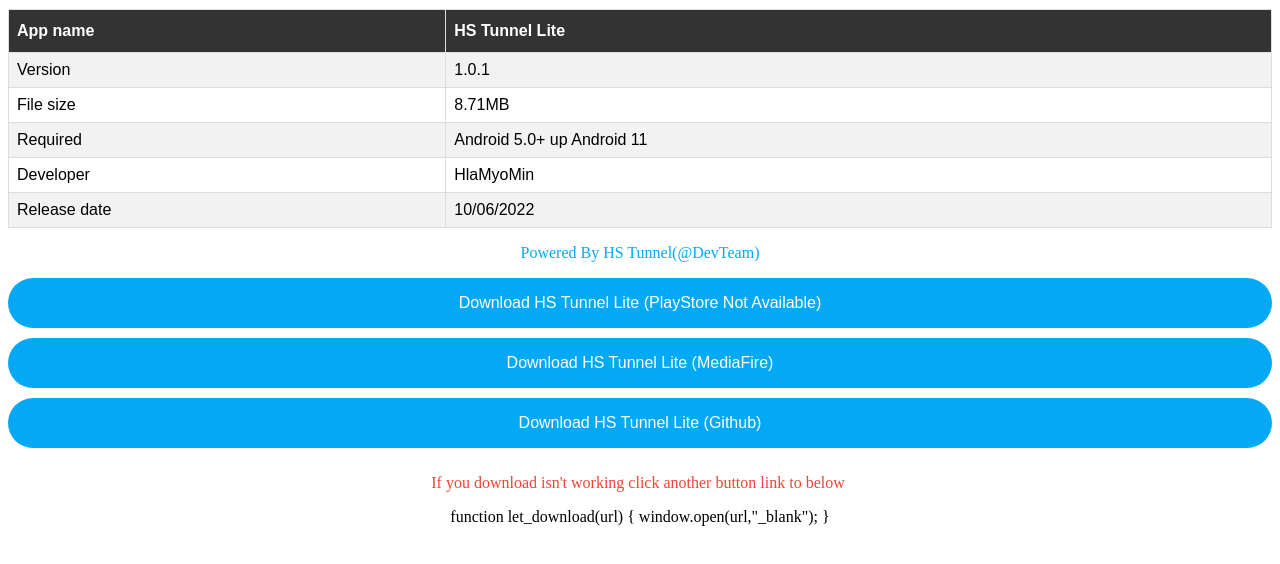
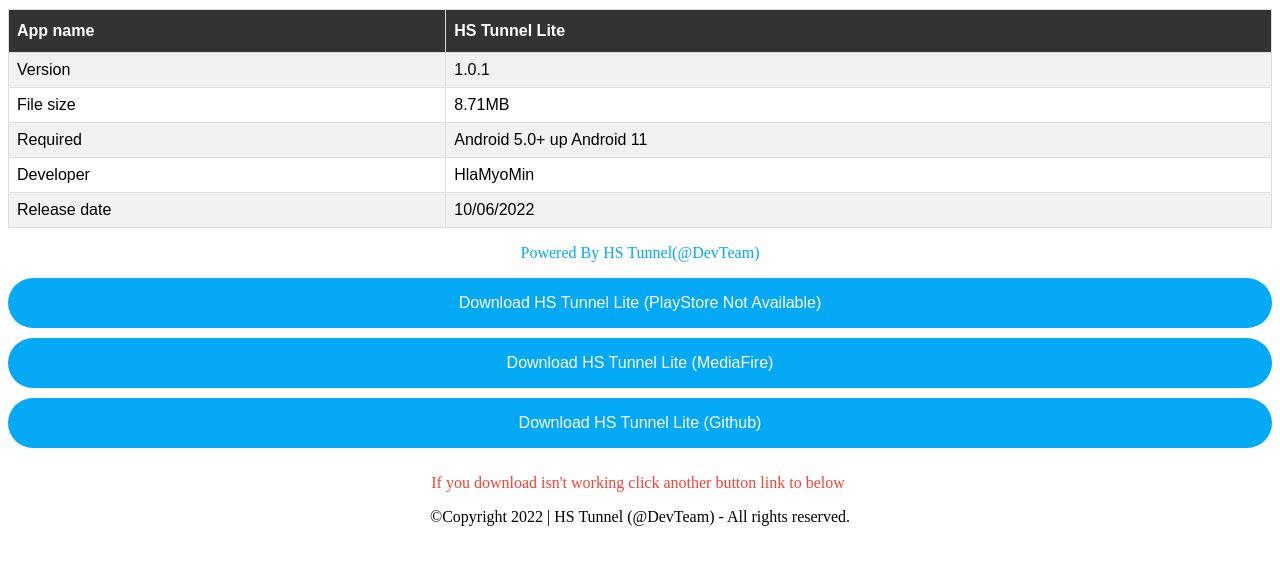
Before and after one commit to HlaMyoMin/HS-Tunnel-Lite, a plain HTML site: page index.html in a window 1280 px wide. Shown: the part 116-680 px from the top of the page. Drawn offline with Linux system fonts and the light colour scheme.

Commit message:
Update index.html

```diff
--- a/index.html
+++ b/index.html
@@ -177,7 +177,7 @@
 
           <p style="text-align: center;color: #F44336;"> If you download isn't working click another  button link to below ️ </p>
 
-	  <p style="text-align: center;©Copyright 2022 | HS Tunnel (@DevTeam) - All rights reserved.</p>
+	  <p style="text-align: center;">©Copyright 2022 | HS Tunnel (@DevTeam) - All rights reserved.</p>
 
 <script>
             function let_download(url) {
```
